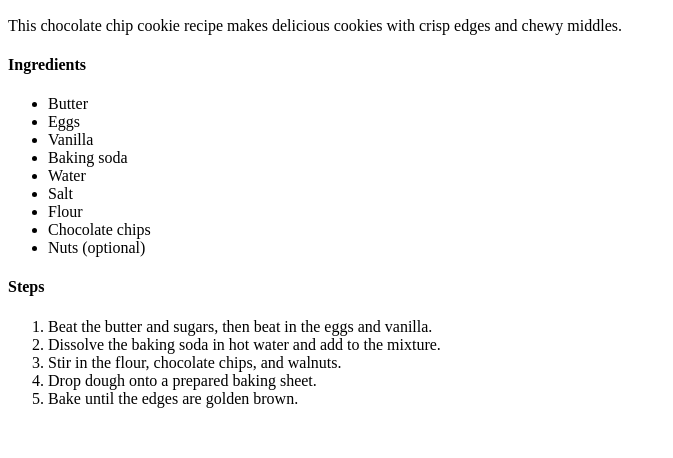
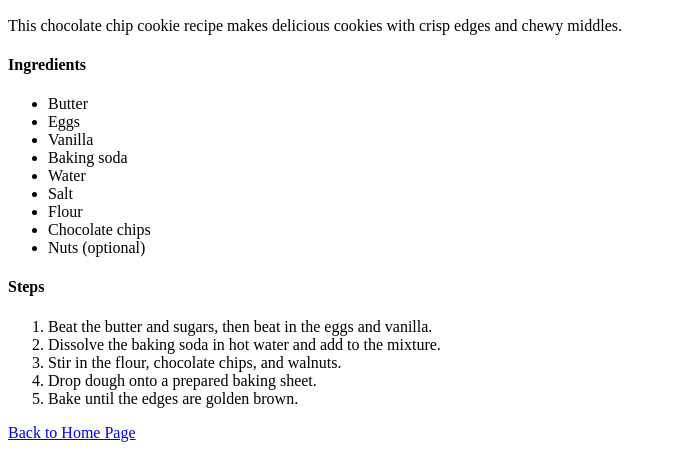
Before and after one commit to Webamz/odin-recipes, a plain HTML site: page recipes/cookies.html in a window 1280 px wide. Shown: the part 434-892 px from the top of the page, without its empty margins (0-673 px from the left). Before the commit the page ends 858 px from the top, so only its background shows below. Drawn offline with Linux system fonts and the light colour scheme.

Commit message:
Back to home page link

```diff
--- a/recipes/cookies.html
+++ b/recipes/cookies.html
@@ -35,5 +35,7 @@
         <li>Bake until the edges are golden brown.</li>
 
     </ol>
+    <p><a href="../index.html">Back to Home Page</a></p>
+
 </body>
 </html>
```
Also changed, not shown: recipes/browns.html (+1 -0 lines), recipes/pancakes.html (+1 -0 lines).
